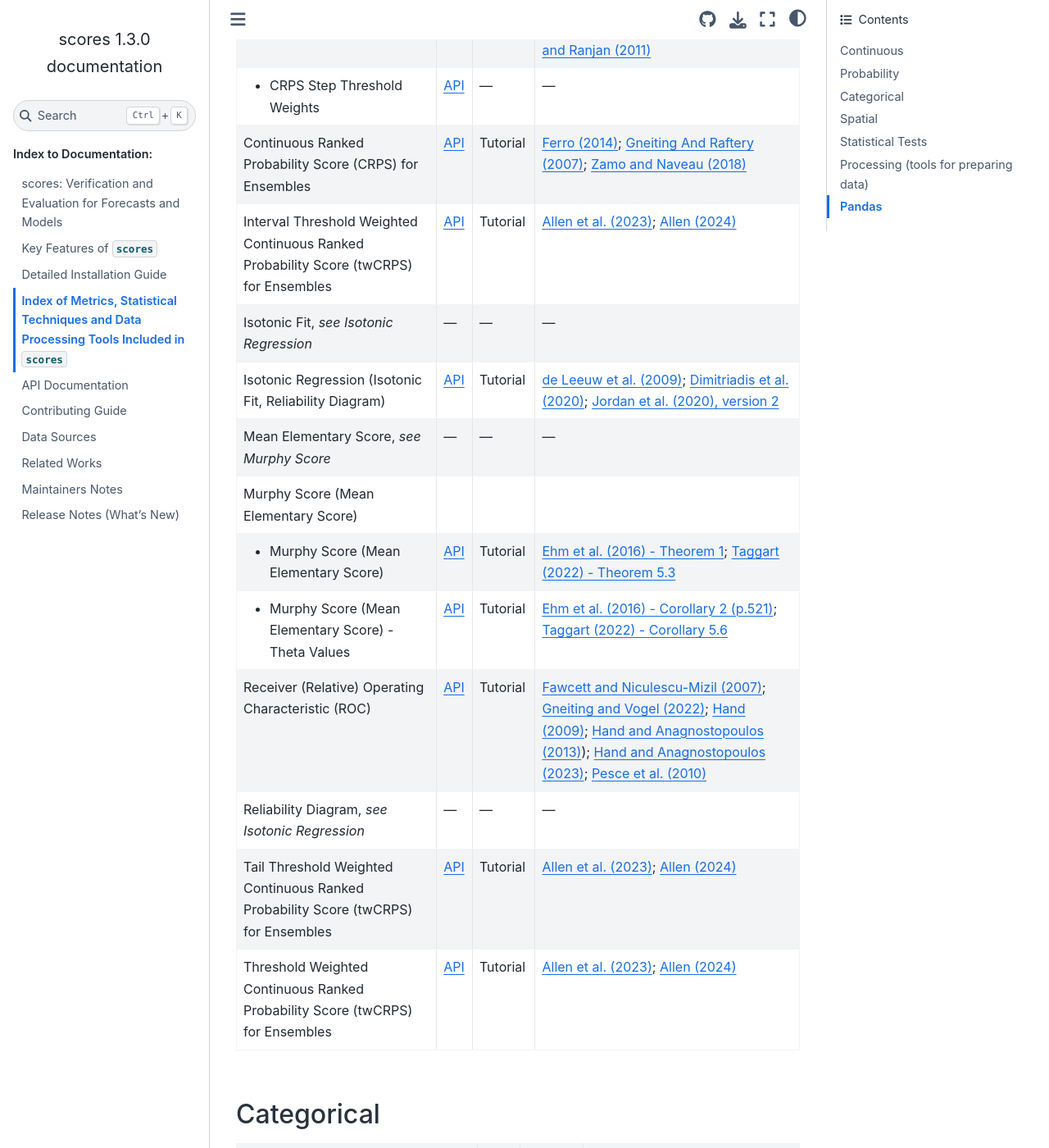
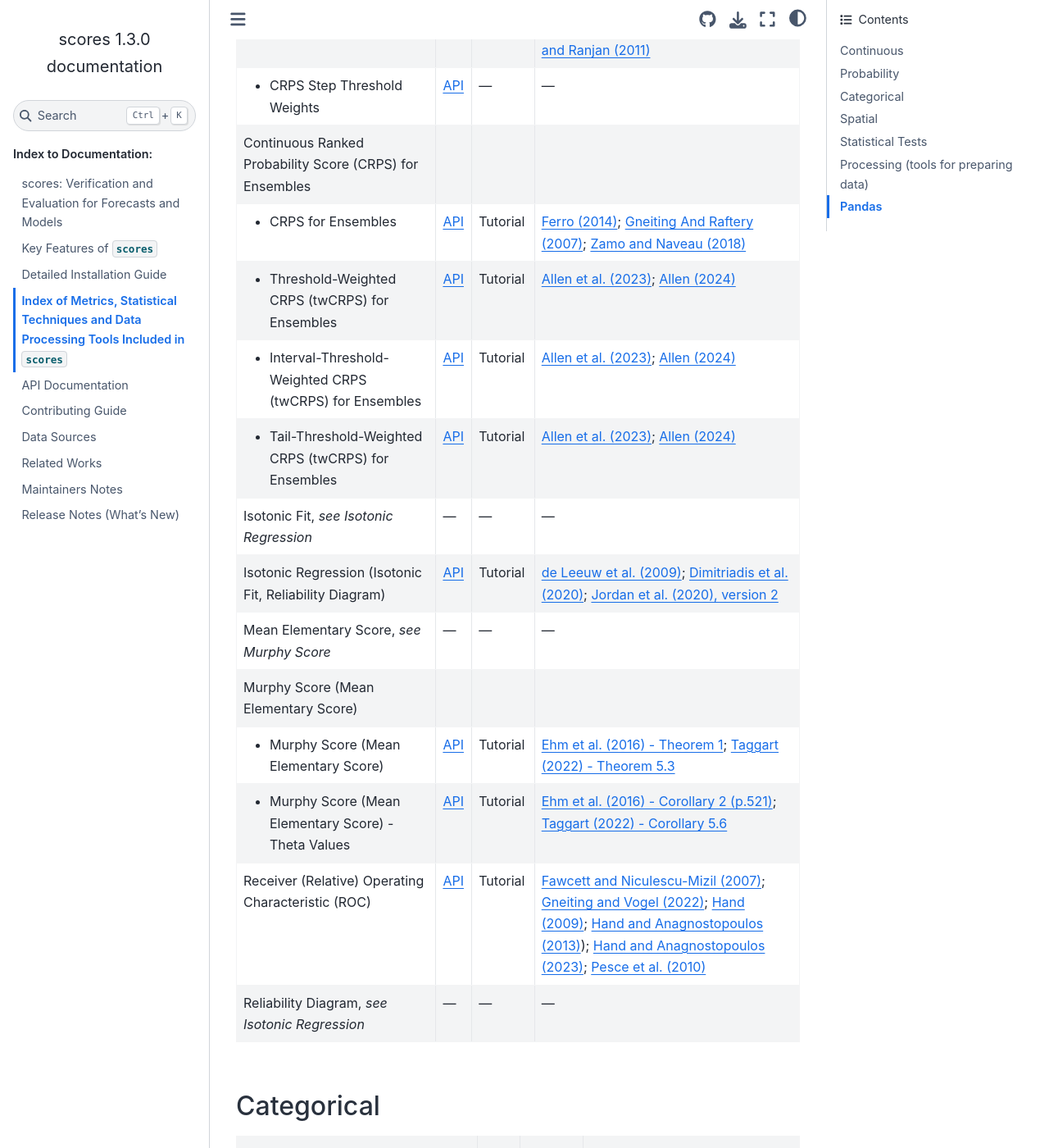
Before and after one commit to nci/scores, a Sphinx documentation site: the page built from docs/included.md, in a window 1280 px wide and 1400 px high, scrolled down 2905 px. Shown: the whole window at 82% size. Built offline with Sphinx 7.4.7 and the Sphinx Book theme 1.1.4, drawn with Linux system fonts in a browser that asks for light colours; pages that are not in the unit, such as notebooks, are missing from menus.

Commit message:
Adjust how CRPS for ensemble methods are grouped in included.md

````diff
--- a/docs/included.md
+++ b/docs/included.md
@@ -193,11 +193,27 @@
   - &mdash;
   - &mdash;
 * - Continuous Ranked Probability Score (CRPS) for Ensembles
+  -
+  -
+  -
+* -
+    - CRPS for Ensembles
   - [API](api.md#scores.probability.crps_for_ensemble)
   - [Tutorial](project:./tutorials/CRPS_for_Ensembles.md)
   - [Ferro (2014)](https://doi.org/10.1002/qj.2270); [Gneiting And Raftery (2007)](https://doi.org/10.1198/016214506000001437); [Zamo and Naveau (2018)](https://doi.org/10.1007/s11004-017-9709-7)
-* - Interval Threshold Weighted Continuous Ranked Probability Score (twCRPS) for Ensembles
+* -
+    - Threshold-Weighted CRPS (twCRPS) for Ensembles
+  - [API](api.md#scores.probability.tw_crps_for_ensemble)
+  - [Tutorial](project:./tutorials/Threshold_Weighted_CRPS_for_Ensembles.md)
+  - [Allen et al. (2023)](https://doi.org/10.1137/22M1532184); [Allen (2024)](https://doi.org/10.18637/jss.v110.i08)
+* -
+    - Interval-Threshold-Weighted CRPS (twCRPS) for Ensembles
   - [API](api.md#scores.probability.interval_tw_crps_for_ensemble)
+  - [Tutorial](project:./tutorials/Threshold_Weighted_CRPS_for_Ensembles.md)
+  - [Allen et al. (2023)](https://doi.org/10.1137/22M1532184); [Allen (2024)](https://doi.org/10.18637/jss.v110.i08)
+* -
+    - Tail-Threshold-Weighted CRPS (twCRPS) for Ensembles
+  - [API](api.md#scores.probability.tail_tw_crps_for_ensemble)
   - [Tutorial](project:./tutorials/Threshold_Weighted_CRPS_for_Ensembles.md)
   - [Allen et al. (2023)](https://doi.org/10.1137/22M1532184); [Allen (2024)](https://doi.org/10.18637/jss.v110.i08)
 * - Isotonic Fit, *see Isotonic Regression*
@@ -240,14 +256,6 @@
   - &mdash;
   - &mdash;
   - &mdash;
-* - Tail Threshold Weighted Continuous Ranked Probability Score (twCRPS) for Ensembles
-  - [API](api.md#scores.probability.tail_tw_crps_for_ensemble)
-  - [Tutorial](project:./tutorials/Threshold_Weighted_CRPS_for_Ensembles.md)
-  - [Allen et al. (2023)](https://doi.org/10.1137/22M1532184); [Allen (2024)](https://doi.org/10.18637/jss.v110.i08)
-* - Threshold Weighted Continuous Ranked Probability Score (twCRPS) for Ensembles
-  - [API](api.md#scores.probability.tw_crps_for_ensemble)
-  - [Tutorial](project:./tutorials/Threshold_Weighted_CRPS_for_Ensembles.md)
-  - [Allen et al. (2023)](https://doi.org/10.1137/22M1532184); [Allen (2024)](https://doi.org/10.18637/jss.v110.i08)
 ```
 
 ## Categorical
````
